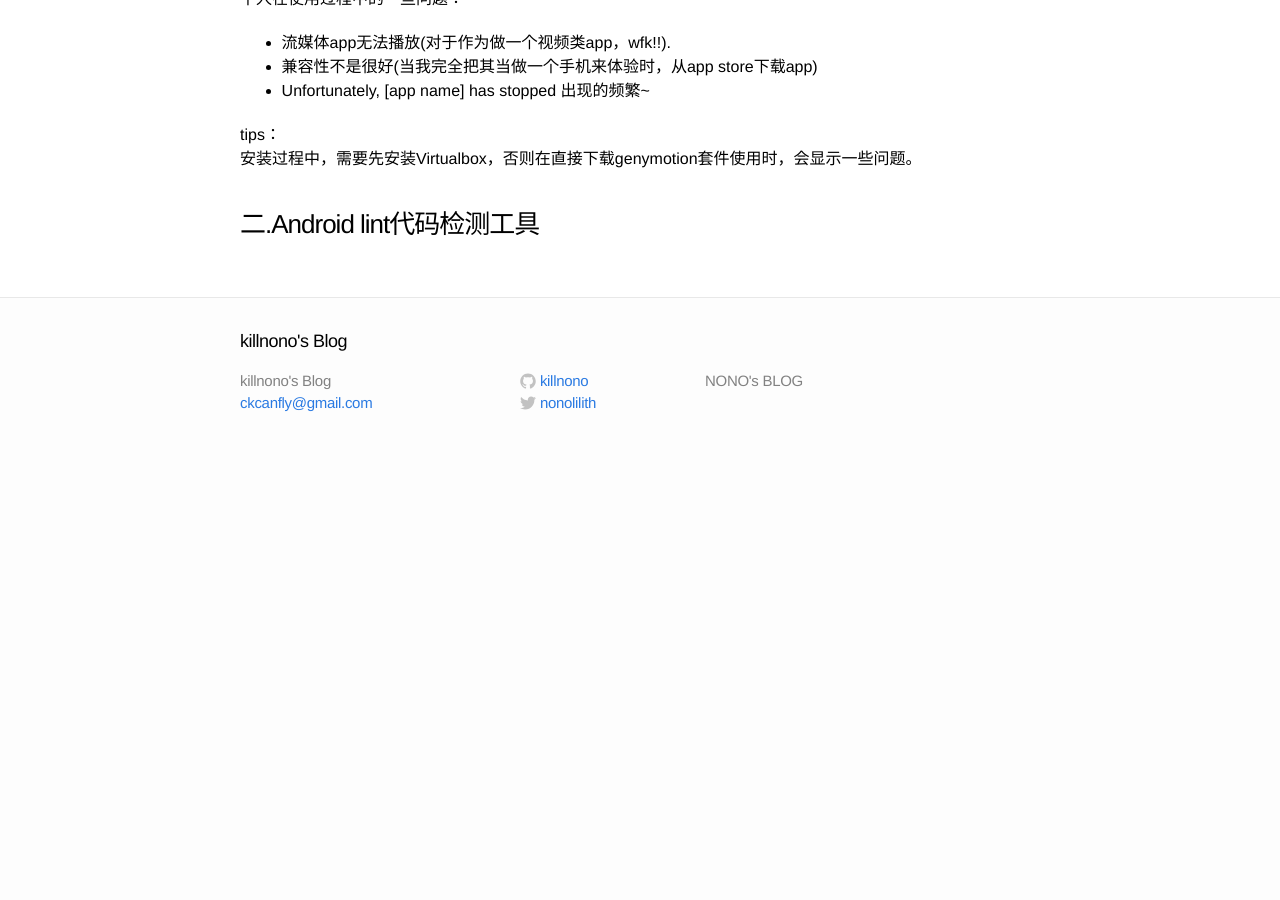
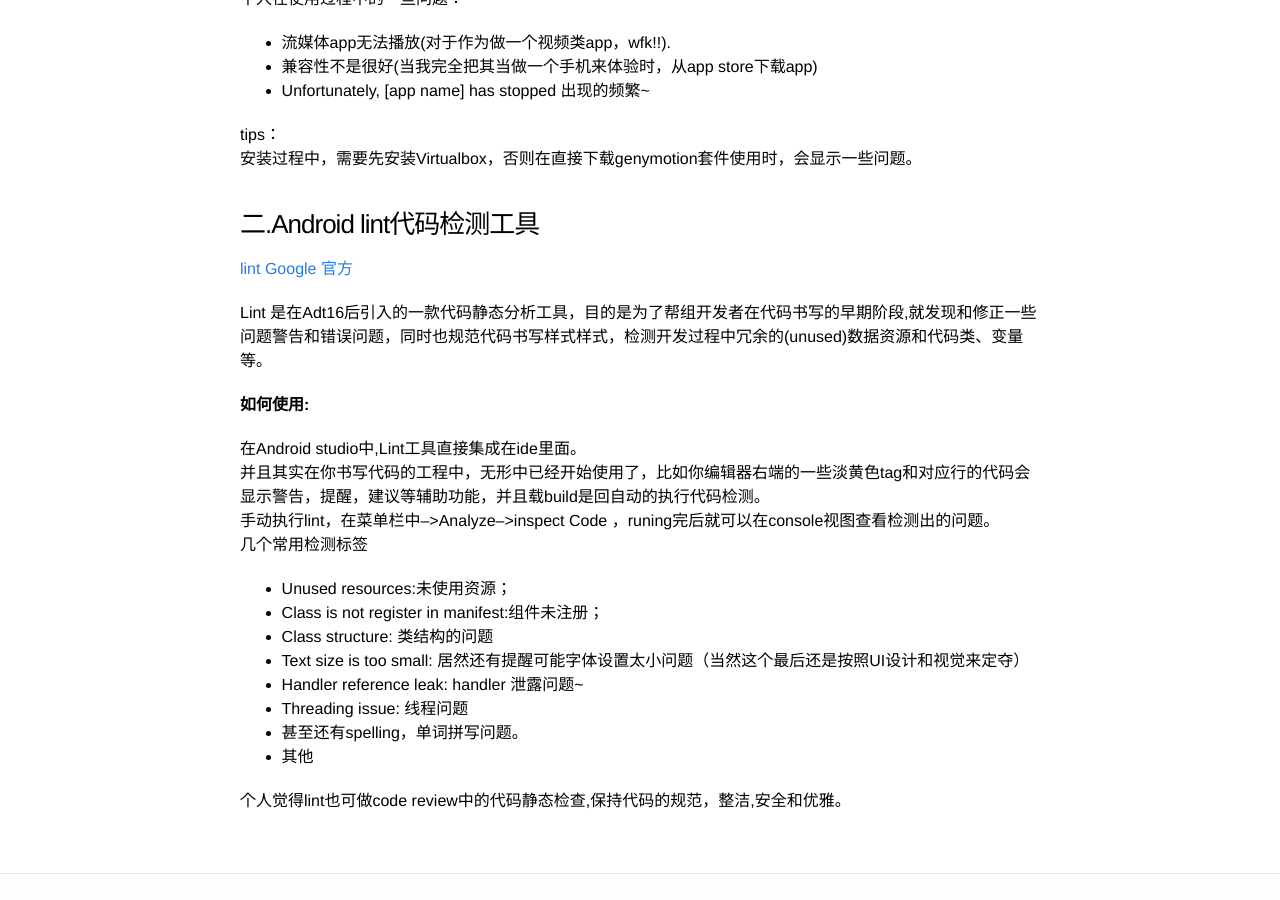
Before and after one commit to killnono/killnono.github.io, a Jekyll site: the page built from _posts/2015-04-15-Some tools for Android .markdown, in a window 1280 px wide and 900 px high, scrolled down 903 px. Built offline with Jekyll 4.4.1, drawn with Linux system fonts in a browser that asks for light colours; Markdown is read by kramdown in place of the engine named in the settings; comment, search, counter and statistics services are not loaded; before the commit the page ends 1363 px from its top, so only the background shows below that.

Commit message:
write lint&genymotion

```diff
--- a/_posts/2015-01-17-begin.markdown
+++ b/_posts/2015-01-17-begin.markdown
@@ -1,6 +1,6 @@
 ---
 layout: post
-title:  "begin blog"
+title:  "[未完成]如何做androidUI适配的初期工作"
 categories: funny
 author: "killnono"
 ---
--- a/_posts/2015-04-15-Some tools for Android .markdown
+++ b/_posts/2015-04-15-Some tools for Android .markdown
@@ -40,3 +40,25 @@ tips：
 
 
 ###二.Android lint代码检测工具
+
+ [lint Google 官方](https://developer.android.com/tools/help/lint.html)
+
+ Lint 是在Adt16后引入的一款代码静态分析工具，目的是为了帮组开发者在代码书写的早期阶段,就发现和修正一些问题警告和错误问题，同时也规范代码书写样式样式，检测开发过程中冗余的(unused)数据资源和代码类、变量等。
+
+ **如何使用:**
+
+ 在Android studio中,Lint工具直接集成在ide里面。
+ 并且其实在你书写代码的工程中，无形中已经开始使用了，比如你编辑器右端的一些淡黄色tag和对应行的代码会显示警告，提醒，建议等辅助功能，并且载build是回自动的执行代码检测。
+ 手动执行lint，在菜单栏中-->Analyze-->inspect Code ，runing完后就可以在console视图查看检测出的问题。
+ 几个常用检测标签
+
+ + Unused resources:未使用资源；
+ + Class is not register in manifest:组件未注册；
+ + Class structure: 类结构的问题
+ + Text size is too small: 居然还有提醒可能字体设置太小问题（当然这个最后还是按照UI设计和视觉来定夺）
+ + Handler reference leak: handler 泄露问题~
+ + Threading issue: 线程问题
+ + 甚至还有spelling，单词拼写问题。
+ + 其他
+
+个人觉得lint也可做code review中的代码静态检查,保持代码的规范，整洁,安全和优雅。
```
